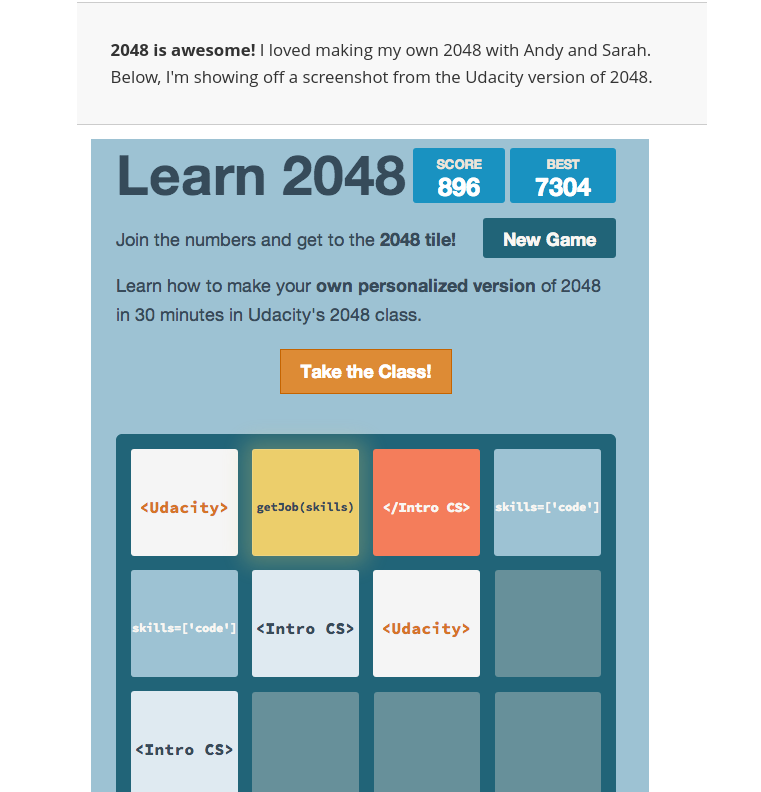
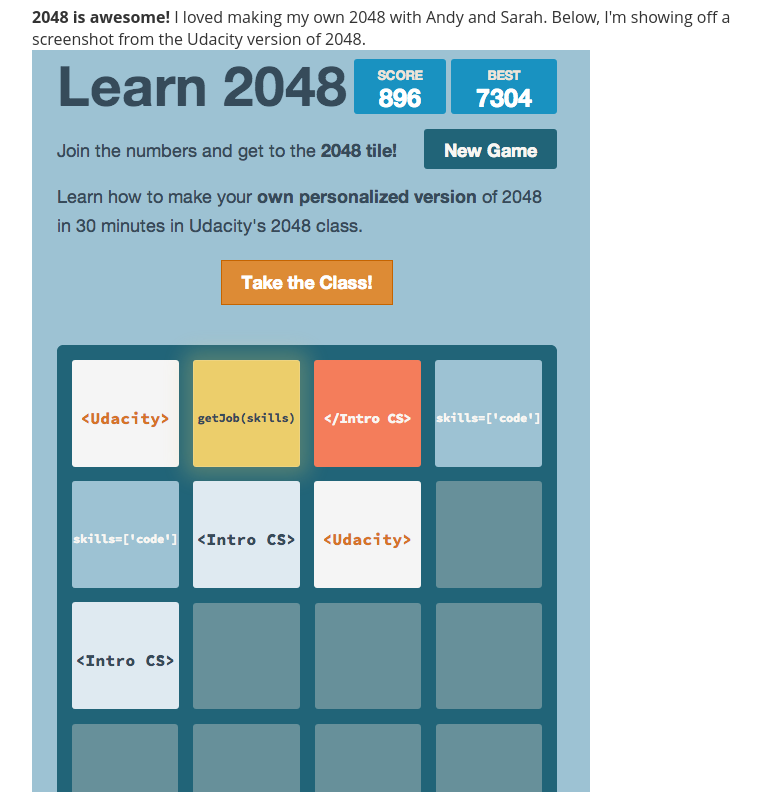
Before and after one commit to manognyaacharya/web-optimization, a plain HTML site: page project-2048.html in a window 1280 px wide. Shown: the part 108-900 px from the top of the page, without its empty margins (248-1009 px from the left). Drawn offline with Linux system fonts and the light colour scheme.

Commit message:
del styles

```diff
--- a/css/style.css
+++ b/css/style.css
@@ -1 +1 @@
-html{font-size:100%;overflow-y:scroll;-webkit-tap-highlight-color:rgba(0,0,0,0);-ms-text-size-adjust:100%;-webkit-text-size-adjust:none;}body{margin:0;font-size:14px;line-height:1.61;font-weight:400;}body,button,input,select,textarea{font-family:'Open Sans',sans-serif;color:#333;}a{color:#12C;}a:visited{color:#61C;}a:focus{outline:thin dotted;}a:hover,a:active{color:#c00;outline:0;}b,strong{font-weight: bold;}pre,code{font-family:monospace,monospace;font-size:1em;}ul,ol{margin:1em 0;padding:0 0 0 20px;}img{border:0;max-width:100%;}body{background:#fff;}header,footer,.container{max-width:45em;margin:0 auto;}header{padding:0 0.5em;color:#C90B0B;}header img{border-radius:40px;float:left;}header p{font-size:1.5em;font-weight:bold;padding-left:4em;}header p span{font-size:0.8em;font-weight:normal;}.hero{padding:2em;background-color:#f8f8f8;font-size:1.2em;border-bottom:1px solid #ccc;border-top:1px solid #ccc;}.content{padding:1em 1em;}.content li{list-style-type:none;font-size:1.1em;}li img{float:left;padding-right:1em;}li p{font-size:0.9em;font-style:italic;}footer{padding:0 0.5em;border-top:1px solid #ccc;}footer span{float:right;font-style:italic;}/* Smartphones (portrait) */@media only screen and(max width:480px){body{font-size:12px;}header p{padding-left:4.5em;}}
+body,button,input,select,textarea{font-family:'Open Sans',sans-serif;color:#333;}a:visited{color:#61C;}a:focus{outline:thin dotted;}a:hover,a:active{color:#c00;outline:0;}b,strong{font-weight: bold;}pre,code{font-family:monospace,monospace;font-size:1em;}ul,ol{margin:1em 0;padding:0 0 0 20px;}header,footer,.container{max-width:45em;margin:0 auto;}header img{border-radius:40px;float:left;}header p{font-size:1.5em;font-weight:bold;padding-left:4em;}header p span{font-size:0.8em;font-weight:normal;}.content li{list-style-type:none;font-size:1.1em;}li img{float:left;padding-right:1em;}li p{font-size:0.9em;font-style:italic;}footer span{float:right;font-style:italic;}/* Smartphones (portrait) */@media only screen and(max width:480px){body{font-size:12px;}header p{padding-left:4.5em;}}
```
